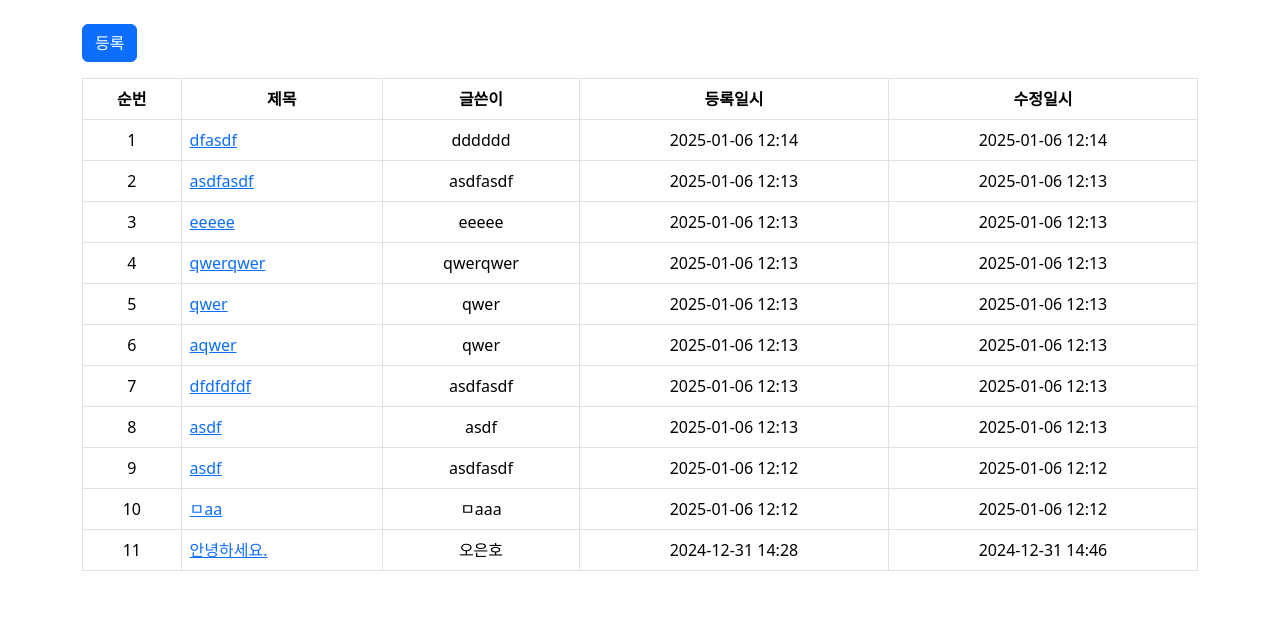
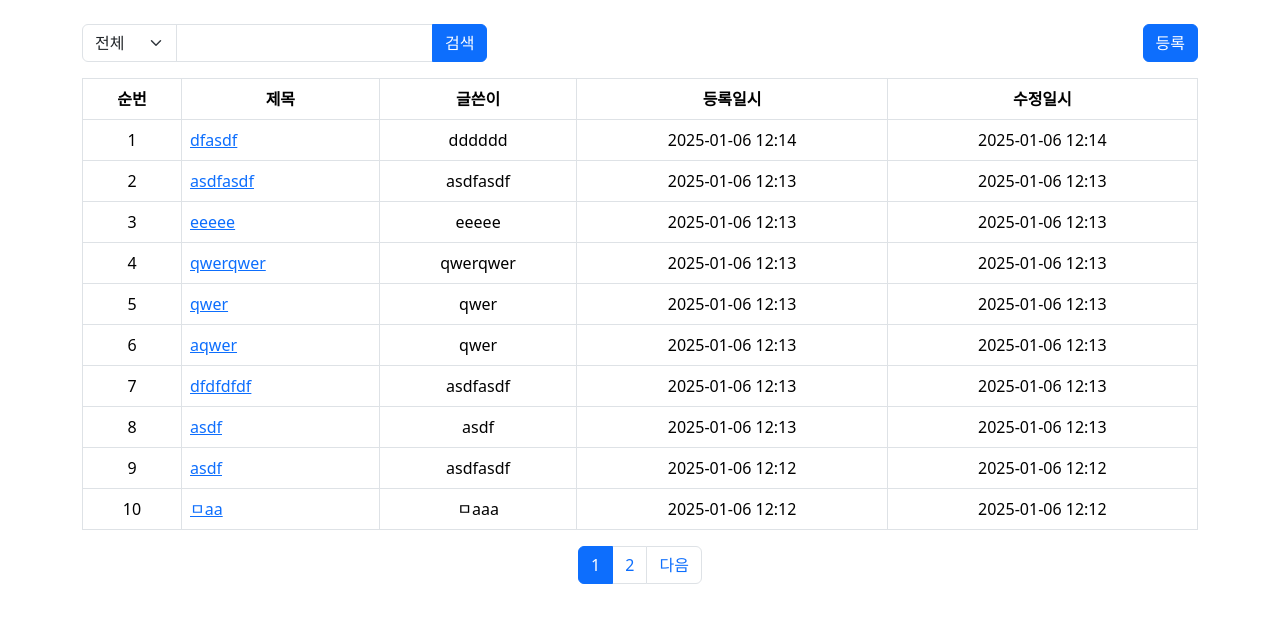
Before and after one commit to compass149/MetroBigDataInsights, a Django app: page /posts/ in a window 1280 px wide. Shown: the part 56-679 px from the top of the page. Run offline with Django 5.2, Linux system fonts and the light colour scheme; data comes from the database, SQL or seed files in the repository; both versions use the stored data as it was after the commit.

Commit message:
페이지네이션, 검색하기

```diff
--- a/mysite/posts/views.py
+++ b/mysite/posts/views.py
@@ -5,6 +5,9 @@ from django.shortcuts import render, redirect, get_object_or_404
 from .models import Posts
 
 from django.contrib import messages
+from django.core.paginator import Paginator
+from django.db.models import Q
+
 from .form import PostCreateForm
 from .form2 import PostUpdateForm
 
@@ -75,5 +78,49 @@ def delete_post(request, post_id):
 # def get_posts(request):
 #     return HttpResponse('게시글 목록')
 def get_posts(request):
+#    posts = Posts.objects.all().order_by('-created_at')
+#    return render(request, 'posts/list.html', {'posts': posts})\
+    page = request.GET.get('page', '1')
     posts = Posts.objects.all().order_by('-created_at')
-    return render(request, 'posts/list.html', {'posts': posts})
+
+    searchType = request.GET.get('searchType')
+    searchKeyword = request.GET.get('searchKeyword')
+
+    #검색 조건 처리
+    if searchType not in [None, ''] and searchKeyword not in [None, '']:
+        if searchType == 'all':
+            posts = posts.filter(
+                Q(title__contains=searchKeyword) |
+                Q(content__contains=searchKeyword) |
+                Q(username__contains=searchKeyword)
+            )
+        elif searchType == 'title':
+            posts = posts.filter(
+                Q(title__contains=searchKeyword)
+            )
+        elif searchType == 'content':
+            posts = posts.filter(
+                Q(content__contains=searchKeyword)
+            )
+        elif searchType == 'username':
+            posts = posts.filter(
+                Q(username__contains=searchKeyword)
+            )
+
+    #페이지네이션
+    paginator = Paginator(posts, 10)
+    page_obj = paginator.get_page(page)
+
+    # 현재 페이지의 첫 번째 게시글 번호 계산
+    start_index = paginator.count - (paginator.per_page * (page_obj.number - 1))
+
+    # 순번 계산하여 게시글 리스트에 추가
+    for index, _ in enumerate(page_obj, start=0):
+        page_obj[index].index_number = start_index - index
+
+    #return render(request, 'posts/list.html', {'posts': page_obj})
+    return render (request, 'posts/list.html', {
+        'posts' : page_obj,
+        'searchType':searchType,
+        'searchKeyword' : searchKeyword
+    })
--- a/mysite/templates/posts/list.html
+++ b/mysite/templates/posts/list.html
@@ -4,7 +4,23 @@
 <div class="row">
     <div class="col-12">
         <!-- 등록 버튼 -->
-        <div>
+        <div class = "d-flex justify-content-between">
+            <!-- 검색 폼 -->
+             <form method="GET">
+                <div class="input-group">
+                    <select name="searchType" class="form-select w-auto">
+                        <option value="all" {% if searchType == 'all' %}selected{% endif %}>전체</option>
+                        <option value="title" {% if searchType == 'title' %}selected{% endif %}>제목</option>
+                        <option value="content" {% if searchTpye == 'content' %}selected{% endif %}>내용</option>
+                        <option value="username" {% if searchType == 'username' %}selected{% endif %}>작성자</option>
+                    </select>
+                    <input type="text" name="searchKeyword" class="form-control w-auto" value="{{ searchKeyword|default_if_none:'' }}"/>
+                    <button type="submit" class="btn btn-primary">검색</button>
+                    {% if searchType != null %}
+                        <a href="{% url 'posts:list' %}" class="btn btn-danger">취소</a>
+                    {% endif %}
+                </div>
+             </form>
             <a href="{% url 'posts:create' %}" class="btn btn-primary">등록</a>
         </div>
     </div>
@@ -36,6 +52,42 @@
             </tbody>
             </table>
         </div>
+        <!-- /게시글 목록 -->
+    </div>
+</div>
+<div class="row">
+    <div class="col-12">
+      <!-- 페이지네이션 -->
+      <div>
+        <nav aria-label="Page navigation">
+          <ul class="pagination justify-content-center">
+            <!-- 이전 페이지 -->
+            {% if posts.has_previous %}
+            <li class="page-item">
+              <a class="page-link" href="?page={{ posts.previous_page_number }}">이전</a>
+            </li>
+            {% endif %}
+            <!-- 페이지 리스트 -->
+            {% for page_number in posts.paginator.page_range %}
+            {% if page_number >= posts.number|add:-5 and page_number <= posts.number|add:5 %}
+
+            <li class="page-item {% if page_number == posts.number %}active{% endif %}">
+            <a class="page-link" href="{% url 'posts:list' %}?page={{ page_number }}">
+                {{ page_number }}
+            </a>
+            </li>
+            {% endif %}
+            {% endfor %}
+            <!-- 다음 페이지 -->
+            {% if posts.has_next %}
+            <li class="page-item">
+                <a class="page-link" href="?page={{ posts.next_page_number }}">다음</a>
+            </li>
+            {% endif %}
+        <!-- // 다음 페이지 -->
+        </ul>
+        </nav>
+        <!-- // 페이지네이션 -->
     </div>
 </div>
 {% endblock %}
```
Also changed, not shown: mysite/db.sqlite3.
